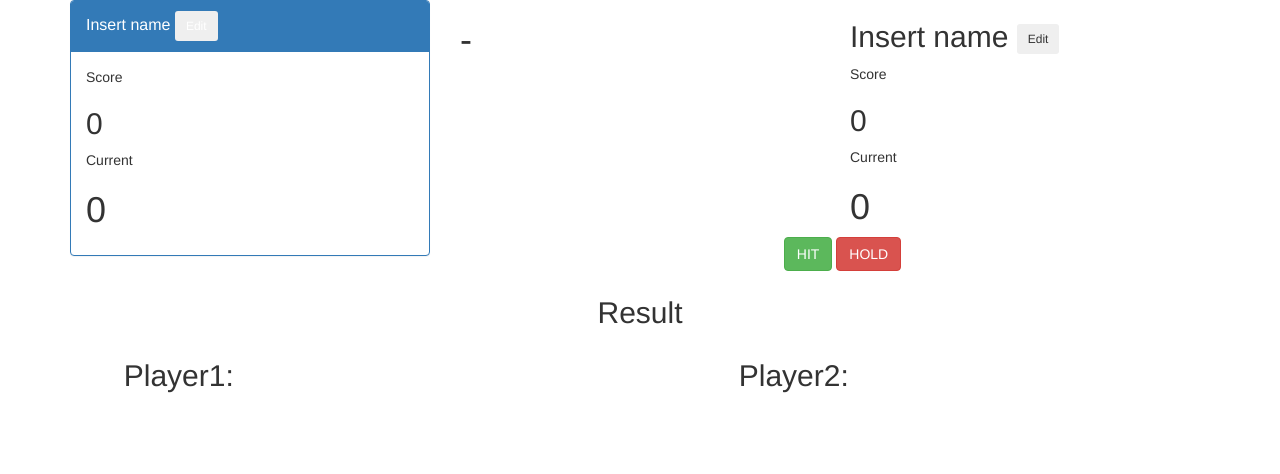
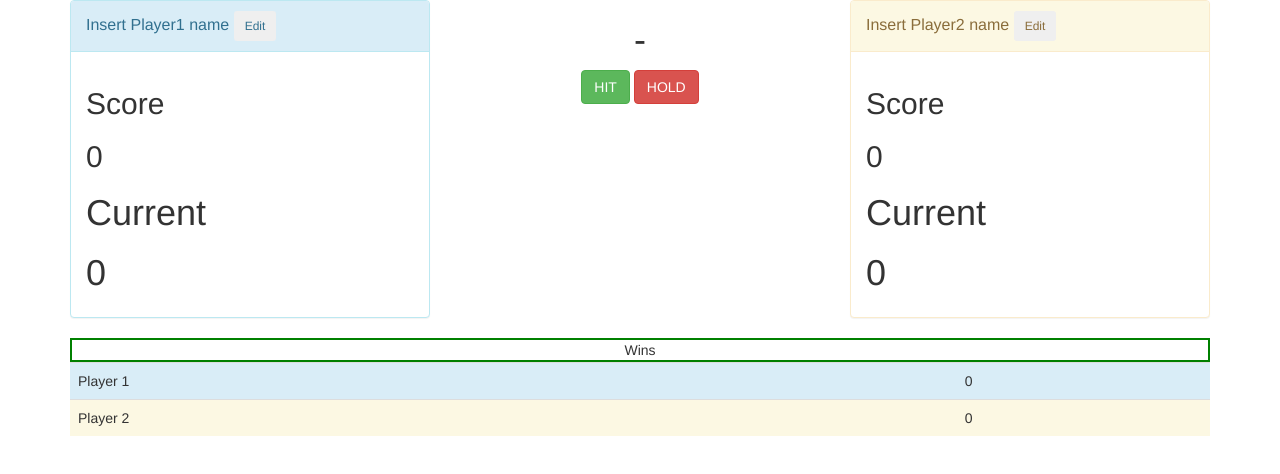
Before and after one commit to jahir9991/disegame, a plain HTML site: page index.html in a window 1280 px wide. Drawn offline with nearby package versions, Linux system fonts and the light colour scheme.

Commit message:
first commit

```diff
--- a/index.html
+++ b/index.html
@@ -16,68 +16,65 @@
     <main class="container">
         <div class="row">
             <div class="col-md-4 col-xs-4">
-
-                <div id="player1" class="panel panel-primary">
+                <div id="player1" class="panel panel-info">
                     <div class="panel-heading">
                         <h3 class="panel-title">
-                            <span id="player1Name">Insert name</span>
+                            <span id="player1Name">Insert Player1 name</span>
                             <button id="player1EditBtn" class="btn btn-sm">Edit</button>
-
-
                         </h3>
                     </div>
                     <div class="panel-body">
-                        <p>Score</p>
+                        <h2>Score</h2>
                         <h2 id="score">0</h2>
-                        <p>Current</p>
+                        <h1>Current</h1>
                         <h1 id="current">0</h1>
-                    </div>
-                </div>
-
-
-
-            </div>
-
-            <div class="col-md-4 col-xs-4">
-                <h1 id="playGround">-</h1>
-            </div>
-            <div class="col-md-4 col-xs-4">
-                <div id="player2" class="player-wrapper player2 ">
-                    <h2>
-                        <span id="player2Name">Insert name </span>
-                        <button id="player2EditBtn" class="btn btn-sm">Edit</button>
-                    </h2>
-                    <p>Score</p>
-                    <h2 id="score2">0</h2>
-                    <p>Current</p>
-                    <h1 id="current2">0</h1>
-
-                </div>
-            </div>
-
-            <div class="row" style="text-align: center;">
-                <button class="btn btn-success" id="hit" onclick="hit()">HIT</button>
-                <button class="btn btn-danger" id="hold" onclick="hold()">HOLD</button>
-            </div>
-
-            <div class="row" style="text-align: center;">
-                <h2>Result</h2>
-                <div class="row">
-                    <div class="col-md-3 col-xs-3">
-                        <h2>Player1:</h2>
-                    </div>
-                    <div class="col-md-3 col-xs-3">
-                        <h2 id="result1"></h2>
-                    </div>
-                    <div class="col-md-3 col-xs-3">
-                        <h2>Player2:</h2>
-                    </div>
-                    <div class="col-md-3 col-xs-3">
-                        <h2 id="result1"></h2>
                     </div>
                 </div>
             </div>
 
+            <div align="center">
+                <div class="col-md-4 col-xs-4">
+                    <h1 id="playGround">-</h1>
+                    <button class="btn btn-success" id="hit" onclick="hit()">HIT</button>
+                    <button class="btn btn-danger" id="hold" onclick="hold()">HOLD</button>
+                </div>
+            </div>
+
+            <div class="col-md-4 col-xs-4">
+                <div id="player2" class="panel panel-warning">
+                    <div class="panel-heading">
+                        <h3 class="panel-title">
+                            <span id="player2Name">Insert Player2 name</span>
+                            <button id="player2EditBtn" class="btn btn-sm">Edit</button>
+                        </h3>
+                    </div>
+                    <div class="panel-body">
+                        <h2>Score</h2>
+                        <h2 id="score2">0</h2>
+                        <h1>Current</h1>
+                        <h1 id="current2">0</h1>
+                    </div>
+                </div>
+            </div>
+        </div>
+
+
+        <table class="table table-striped table-hover ">
+            <div align="center" style="border:2px solid green">
+                Wins
+            </div>
+            <tr class="info">
+            <td>Player 1</td>
+            <td></td>
+            <td id="player1wins">0</td>
+            </tr>
+
+            <tr class="warning">
+            <td>Player 2</td>
+            <td></td>
+            <td id="player2wins">0</td>
+            </tr>
+        </table>
     </main>
 
 </body>
--- a/main.js
+++ b/main.js
@@ -1,6 +1,6 @@
 var player = 1;
 
-var winningScore = 10;
+var winningScore = 20;
 
 var p1winningCount = 0;
 var p2winningCount = 0;
@@ -30,15 +30,19 @@ var player2CurrentDom;
 var player1EditBtn;
 var player2EditBtn;
 
+var p1winsDom;
+var p2winsDom;
+
+
 
 var checkWin = function () {
     if (player1Score >= winningScore) {
         alert("Player 1 Wins!!")
-
+        winsCountp1();
         reStart();
     } else if (player2Score >= winningScore) {
         alert("Player 2 Wins!!")
-        p2winningCount++;
+        winsCountp2();
         reStart();
     }
 }
@@ -91,6 +95,8 @@ window.onload = function () {
     player1EditBtn.onclick = player1Edit;
     player2EditBtn.onclick = player2Edit;
 
+    p1winsDom = document.getElementById('player1wins');
+    p2winsDom = document.getElementById('player2wins');
 
 
 
@@ -186,3 +192,14 @@ function player2Edit() {
         player2NameDom.innerHTML = person;
     }
 }
+
+function winsCountp1(){
+    p1winningCount++;
+    p1winsDom.innerHTML = p1winningCount;
+
+}
+
+function winsCountp2(){
+    p2winningCount++;
+    p2winsDom.innerHTML = p2winningCount;
+}
--- a/style.css
+++ b/style.css
@@ -1,3 +1,3 @@
 .active{
-    background: cyan;
+    background: plum;
 }
```
